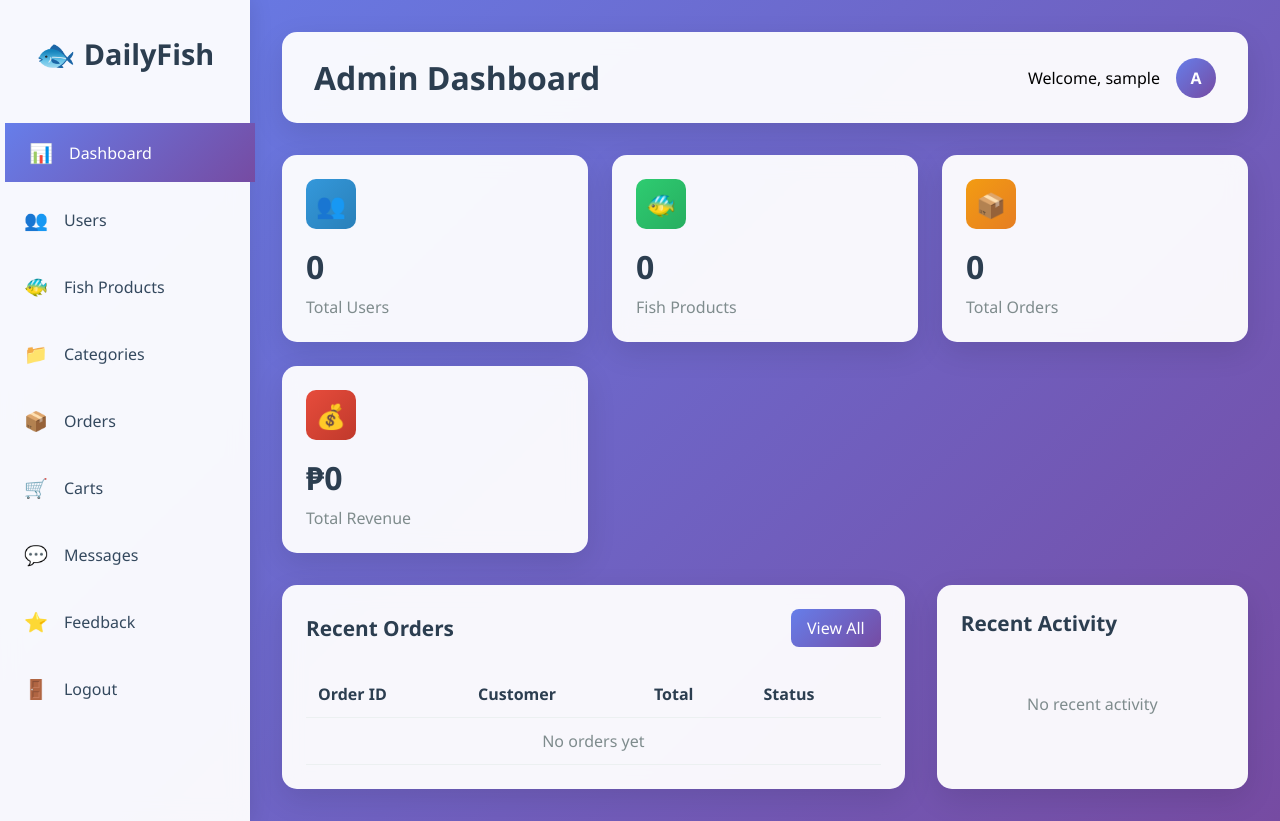
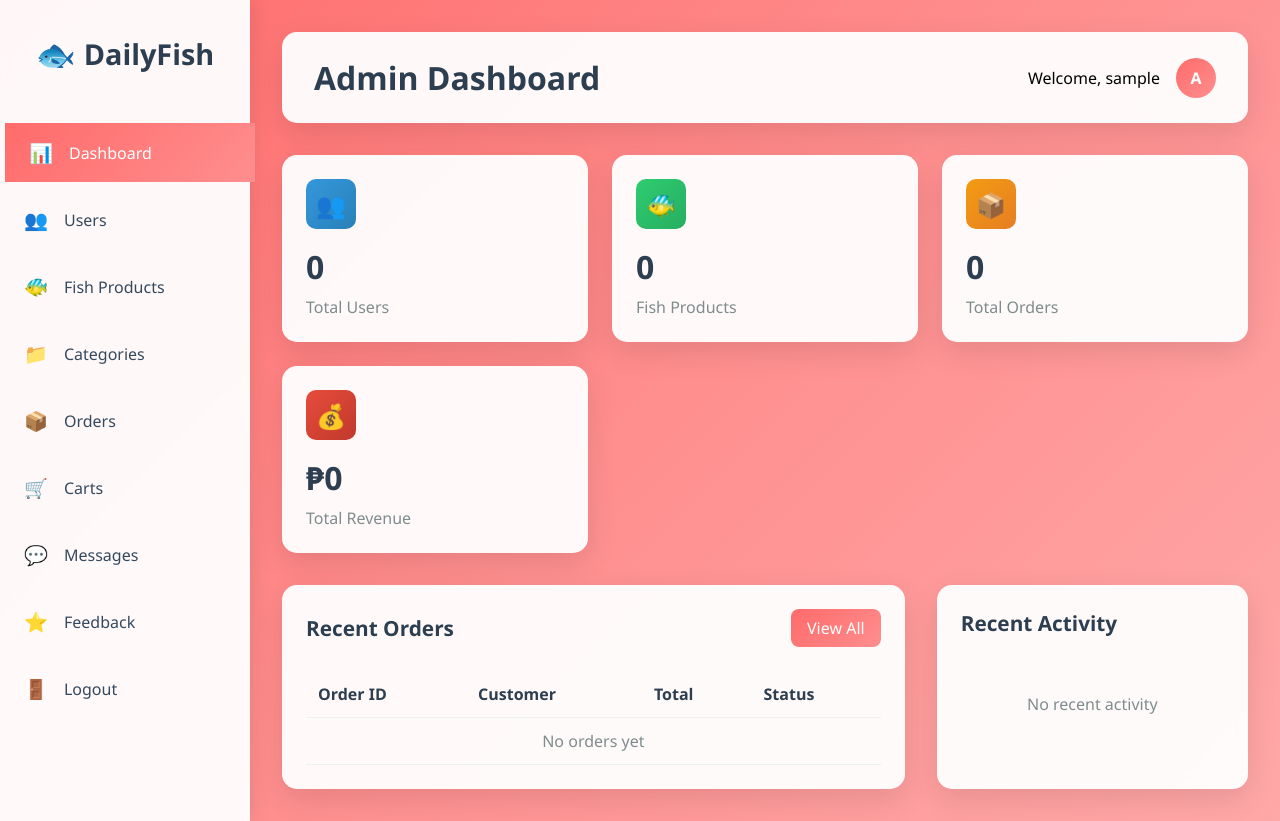
Before and after one commit to jvybatuto-coder/dailyfish, a Django app: page /admin-dashboard/ in a window 1280 px wide. Run offline with Django 5.2, Linux system fonts and the light colour scheme; the visitor is signed in with stand-in values (Sample User, id 1); data comes from the database, SQL or seed files in the repository; data that the repository does not hold is empty.

Commit message:
Update admin dashboard to light red gradient theme
- Change background gradient to light red (#ff6b6b to #ffa8a8)
- Update nav link hover colors to match red theme
- Update admin avatar gradient to red theme
- Update primary button colors to red theme
- Update activity icon gradients to red theme
- Match buyer side color scheme for consistency

```diff
--- a/myproject/templates/admin_dashboard.html
+++ b/myproject/templates/admin_dashboard.html
@@ -13,7 +13,7 @@
 
         body {
             font-family: 'Segoe UI', Tahoma, Geneva, Verdana, sans-serif;
-            background: linear-gradient(135deg, #667eea 0%, #764ba2 100%);
+            background: linear-gradient(135deg, #ff6b6b 0%, #ff8e8e 50%, #ffa8a8 100%);
             min-height: 100vh;
         }
 
@@ -69,7 +69,7 @@
         }
 
         .nav-link:hover, .nav-link.active {
-            background: linear-gradient(135deg, #667eea 0%, #764ba2 100%);
+            background: linear-gradient(135deg, #ff6b6b 0%, #ff8e8e 100%);
             color: white;
             transform: translateX(5px);
         }
@@ -112,7 +112,7 @@
             width: 40px;
             height: 40px;
             border-radius: 50%;
-            background: linear-gradient(135deg, #667eea 0%, #764ba2 100%);
+            background: linear-gradient(135deg, #ff6b6b 0%, #ff8e8e 100%);
             display: flex;
             align-items: center;
             justify-content: center;
@@ -202,13 +202,13 @@
         }
 
         .btn-primary {
-            background: linear-gradient(135deg, #667eea 0%, #764ba2 100%);
+            background: linear-gradient(135deg, #ff6b6b 0%, #ff8e8e 100%);
             color: white;
         }
 
         .btn-primary:hover {
             transform: translateY(-2px);
-            box-shadow: 0 5px 15px rgba(102, 126, 234, 0.4);
+            box-shadow: 0 5px 15px rgba(255, 107, 107, 0.4);
         }
 
         .btn-secondary {
@@ -480,7 +480,7 @@
                     <div class="activity-list">
                         {% for activity in recent_activities %}
                         <div class="activity-item">
-                            <div class="activity-icon" style="background: linear-gradient(135deg, #667eea, #764ba2); color: white;">
+                            <div class="activity-icon" style="background: linear-gradient(135deg, #ff6b6b, #ff8e8e); color: white;">
                                 {{ activity.icon }}
                             </div>
                             <div class="activity-content">
```
